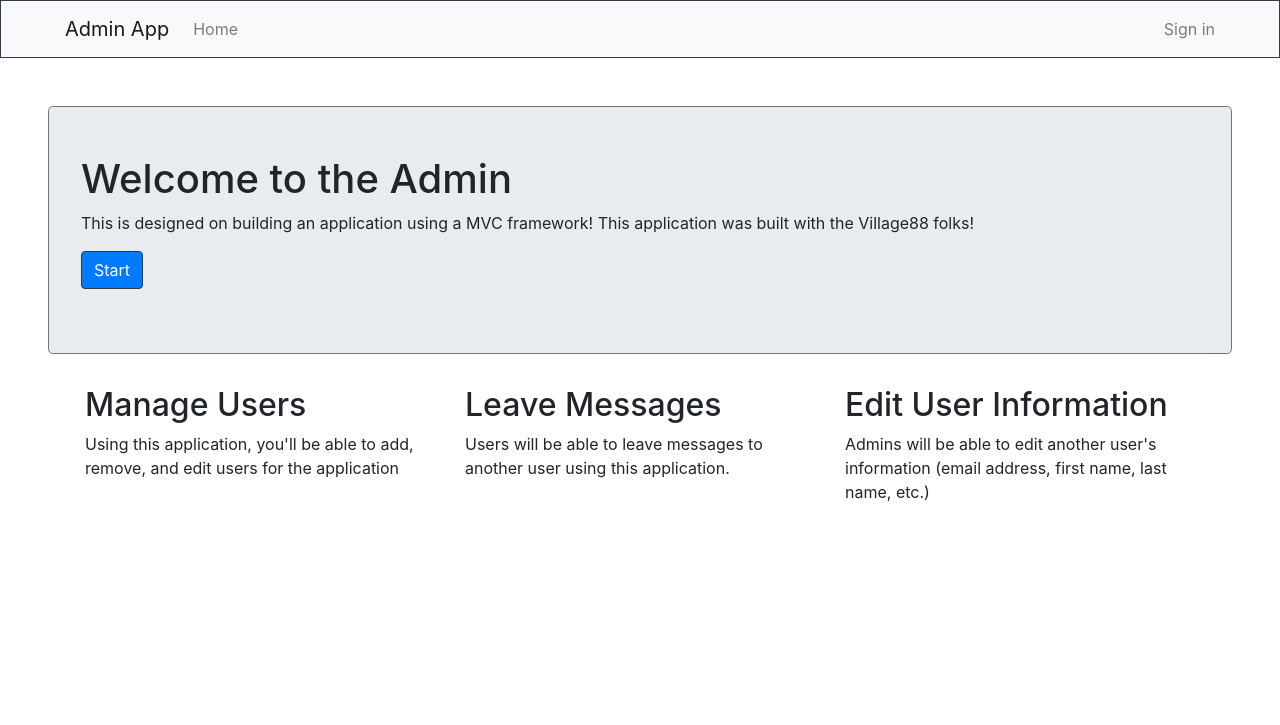
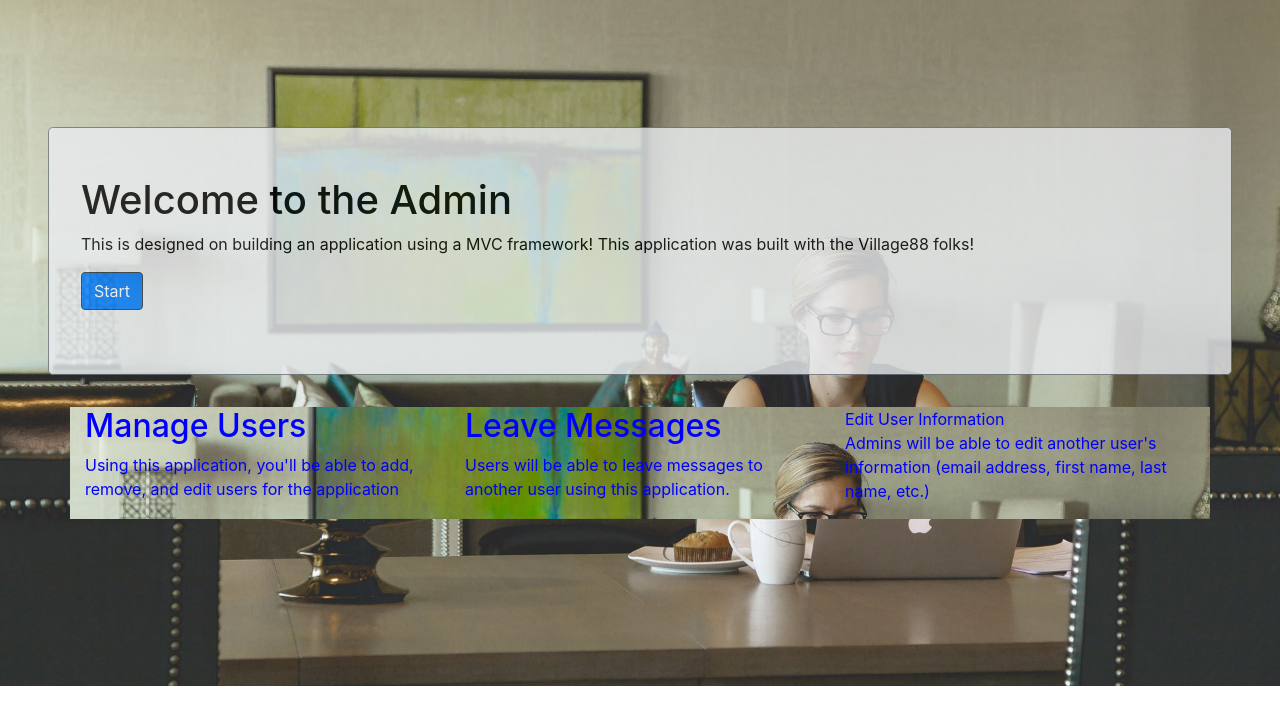
Before and after one commit to kenchose/django-adminUserDashboard, a Django app: page / in a window 1280 px wide. Shown: the top 725 px of the page. Run offline with Django 3.2, Linux system fonts and the light colour scheme; parts of the project's set-up code (start-up, migrations or seed data) failed here and were passed over; some libraries are stand-ins or nearby versions.

Commit message:
Added images to index page

```diff
--- a/apps/userdash/stylesheet/css/index.css
+++ b/apps/userdash/stylesheet/css/index.css
@@ -1,34 +1,54 @@
-*, *::before, *::after {
-  box-sizing: border-box;
+/* *, *::before, *::after {
+  -webkit-box-sizing: border-box;
+          box-sizing: border-box;
   padding: 0;
-  margin: 0; }
+  margin: 0;
+} */
 
-:root {
-  --background: rgba(0, 214, 175, .5); }
+/* :root {
+  --background: rgba(0, 214, 175, .5);
+} */
 
 body {
   margin: 0;
-  background-color: #222;
   font-weight: 400;
-  background-image: url(//unsplash.it/1000/100);
+  background-image: url("../../static/img/admin-page.jpeg");
   background-repeat: no-repeat;
+  background-position: center;
   background-size: cover;
-  background-position: center; }
+  color: white;
+}
+
+.container {
+  background-image: url("../../static/img/admin-page.jpeg");
+  background-repeat: no-repeat;
+  background-position: center;
+  background-size: cover;
+  color: white;
+  color: blue;
+}
+
+.jumbotron {
+  color: blue;
+}
 
 .content {
   height: 200vh;
   background-color: #333;
   background-blend-mode: multiply;
   background-size: cover;
+  display: -ms-grid;
   display: grid;
-  place-content: center; }
+  place-content: center;
+}
 
 header {
   background: var(--background);
   text-align: center;
   position: fixed;
   width: 100%;
-  z-index: 999; }
+  z-index: 999;
+}
 
 nav {
   position: absolute;
@@ -37,18 +57,26 @@
   left: 0;
   background: var(--background);
   width: 100%;
-  transform: scale(1, 0);
-  transform-origin: top;
-  transition: transform 400ms ease-in-out; }
+  -webkit-transform: scale(1, 0);
+          transform: scale(1, 0);
+  -webkit-transform-origin: top;
+          transform-origin: top;
+  -webkit-transition: -webkit-transform 400ms ease-in-out;
+  transition: -webkit-transform 400ms ease-in-out;
+  transition: transform 400ms ease-in-out;
+  transition: transform 400ms ease-in-out, -webkit-transform 400ms ease-in-out;
+}
 
 nav ul {
   margin: 0;
   padding: 0;
-  list-style: none; }
+  list-style: none;
+}
 
 nav li {
   margin-bottom: 1em;
-  margin-left: 1em; }
+  margin-left: 1em;
+}
 
 nav a {
   color: white;
@@ -56,16 +84,22 @@
   font-size: 1.2rem;
   text-transform: uppercase;
   opacity: 0;
-  transition: opacity 150ms ease-in-out; }
+  -webkit-transition: opacity 150ms ease-in-out;
+  transition: opacity 150ms ease-in-out;
+}
 
 nav a:hover {
-  color: #000; }
+  color: #000;
+}
 
 .nav-toggle:checked ~ nav {
-  transform: scale(1, 1); }
+  -webkit-transform: scale(1, 1);
+          transform: scale(1, 1);
+}
 
 .nav-toggle {
-  display: none; }
+  display: none;
+}
 
 .nav-toggle-label {
   position: absolute;
@@ -73,8 +107,13 @@
   left: 0;
   margin-left: 1em;
   height: 100%;
+  display: -webkit-box;
+  display: -ms-flexbox;
   display: flex;
-  align-items: center; }
+  -webkit-box-align: center;
+      -ms-flex-align: center;
+          align-items: center;
+}
 
 .nav-toggle-label span,
 .nav-toggle-label span::before,
@@ -84,21 +123,26 @@
   height: 2px;
   width: 2em;
   border-radius: 2px;
-  position: relative; }
+  position: relative;
+}
 
 .nav-toggle-label span::before,
 .nav-toggle-label span::after {
   content: '';
-  position: absolute; }
+  position: absolute;
+}
 
 .nav-toggle-label span::before {
-  bottom: 7px; }
+  bottom: 7px;
+}
 
 .nav-toggle-label span::after {
-  top: 7px; }
+  top: 7px;
+}
 
 .nav-toggle:checked ~ nav a {
   opacity: 1;
-  transition: opacity 250ms ease-in-out 250ms; }
-
+  -webkit-transition: opacity 250ms ease-in-out 250ms;
+  transition: opacity 250ms ease-in-out 250ms;
+}
 /*# sourceMappingURL=index.css.map */
--- a/apps/userdash/stylesheet/scss/index.scss
+++ b/apps/userdash/stylesheet/css/index.scss
@@ -10,14 +10,15 @@
 
 body{
     margin:0;
-    background-color:#222;
     font-weight:400;
-    background-image: url(//unsplash.it/1000/100);
-    background-repeat: no-repeat;
-    background-size: cover;
-    background-position: center;
+    background-image:url('../../static/img/admin-page.jpeg'); background-repeat:no-repeat; background-position:center;  background-size:cover; color:white;
 }
-
+.container {
+    background-image:url('../../static/img/admin-page.jpeg'); background-repeat:no-repeat; background-position:center;  background-size:cover; color:white; color:blue;
+}
+.jumbotron {
+    color: blue;
+}
 .content{
     height:200vh;
     background-color:#333;
--- a/apps/userdash/templates/userdash/add_user.html
+++ b/apps/userdash/templates/userdash/add_user.html
@@ -8,7 +8,7 @@
         <link rel="stylesheet" href="https://stackpath.bootstrapcdn.com/bootstrap/4.1.1/css/bootstrap.min.css" integrity="sha384-WskhaSGFgHYWDcbwN70/dfYBj47jz9qbsMId/iRN3ewGhXQFZCSftd1LZCfmhktB" crossorigin="anonymous">
         <title>New User</title>
     </head>
-    <body>
+    <body style="background-image:url('../../static/img/admin-page.jpeg'); background-repeat:no-repeat; background-position:center;  background-size:cover; color:white;">
         <nav class="navbar navbar-light bg-light sticky-top navbar-expand-lg border border-dark">
             <div class="navbar-brand pl-5">Test App</div>
                 <ul class="navbar-nav mr-auto">
--- a/apps/userdash/templates/userdash/index.html
+++ b/apps/userdash/templates/userdash/index.html
@@ -4,11 +4,12 @@
         <meta charset="UTF-8">
         <meta name="viewport" content="width=device-width, initial-scale=1.0">
         <meta http-equiv="X-UA-Compatible" content="ie=edge">
-        <script src= 'http://ajax.googleapis.com/ajax/libs/jquery/1.11.1/jquery.min.js'></script>
-        <link rel="stylesheet" href="https://stackpath.bootstrapcdn.com/bootstrap/4.1.1/css/bootstrap.min.css" integrity="sha384-WskhaSGFgHYWDcbwN70/dfYBj47jz9qbsMId/iRN3ewGhXQFZCSftd1LZCfmhktB" crossorigin="anonymous">
+        <link rel="stylesheet"  type="text/css" href="../../stylesheet/css/index.css">
+        <link rel="stylesheet" href="https://stackpath.bootstrapcdn.com/bootstrap/4.1.3/css/bootstrap.min.css" integrity="sha384-MCw98/SFnGE8fJT3GXwEOngsV7Zt27NXFoaoApmYm81iuXoPkFOJwJ8ERdknLPMO" crossorigin="anonymous">
+        <script src="https://ajax.googleapis.com/ajax/libs/jquery/3.3.1/jquery.min.js"></script>
         <title>Home Page</title>
     </head>
-    <body>
+    <body style="background-image:url('../../static/img/admin-page.jpeg'); background-repeat:no-repeat; background-position:center;  background-size:cover; color:white;">
         <nav class="navbar navbar-light bg-light navbar-expand-lg border border-dark"> <!--add toggle button-->
             <div class="navbar-brand pl-5">Admin App</div>
                 <ul class="navbar-nav mr-auto">
@@ -31,7 +32,7 @@
                 {% endfor %}
             {% endif %}
         </div>
-        <div class="jumbotron text-left border border-secondary pt-5 mt-5 mx-5">
+        <div class="jumbotron text-left border border-secondary pt-5 mt-5 mx-5" style="opacity:0.8; color:black">
             <h1>Welcome to the Admin</h1>
             <p>This is designed on building an application using a MVC framework! This application was built with the Village88 folks!</p>
             <a href="/signin" class="btn btn-primary border border-dark">Start</a>
@@ -44,13 +45,13 @@
                 <div class="col-md-4"><h2>Leave Messages</h2>
                     <p>Users will be able to leave messages to another user using this application.</p>
                 </div>
-                <div class="col-md-4"><h2>Edit User Information</h2>
+                <div class="col-md-4"><h2">Edit User Information</h2>
                     <p>Admins will be able to edit another user's information (email address, first name, last name, etc.)</p>
                 </div>
             </div>
         </div>
-    <script src="https://code.jquery.com/jquery-3.3.1.slim.min.js" integrity="sha384-q8i/X+965DzO0rT7abK41JStQIAqVgRVzpbzo5smXKp4YfRvH+8abtTE1Pi6jizo" crossorigin="anonymous"></script>
-    <script src="https://cdnjs.cloudflare.com/ajax/libs/popper.js/1.14.3/umd/popper.min.js" integrity="sha384-ZMP7rVo3mIykV+2+9J3UJ46jBk0WLaUAdn689aCwoqbBJiSnjAK/l8WvCWPIPm49" crossorigin="anonymous"></script>
-    <script src="https://stackpath.bootstrapcdn.com/bootstrap/4.1.1/js/bootstrap.min.js" integrity="sha384-smHYKdLADwkXOn1EmN1qk/HfnUcbVRZyYmZ4qpPea6sjB/pTJ0euyQp0Mk8ck+5T" crossorigin="anonymous"></script>
+        <script src="https://code.jquery.com/jquery-3.3.1.slim.min.js" integrity="sha384-q8i/X+965DzO0rT7abK41JStQIAqVgRVzpbzo5smXKp4YfRvH+8abtTE1Pi6jizo" crossorigin="anonymous"></script>
+        <script src="https://cdnjs.cloudflare.com/ajax/libs/popper.js/1.14.3/umd/popper.min.js" integrity="sha384-ZMP7rVo3mIykV+2+9J3UJ46jBk0WLaUAdn689aCwoqbBJiSnjAK/l8WvCWPIPm49" crossorigin="anonymous"></script> <!--BOOTSTRAP -->
+        <script src="https://stackpath.bootstrapcdn.com/bootstrap/4.1.3/js/bootstrap.min.js" integrity="sha384-ChfqqxuZUCnJSK3+MXmPNIyE6ZbWh2IMqE241rYiqJxyMiZ6OW/JmZQ5stwEULTy" crossorigin="anonymous"></script>
     </body>
 </html>
```
Also changed, not shown: apps/userdash/templates/userdash/registration.html (+4 -6 lines), apps/userdash/static/img/admin-page.jpeg, db.sqlite3, 2 other files.
